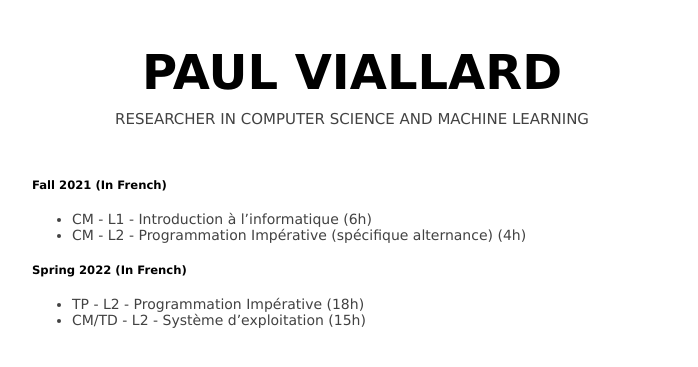
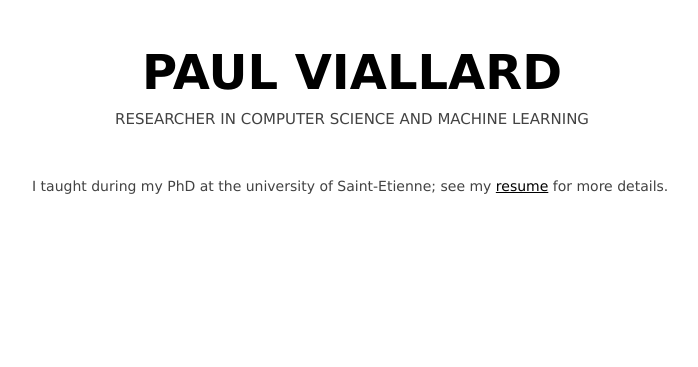
Before and after one commit to paulviallard/paulviallard.github.io, a Jekyll site: the page built from teaching.md, in a window 1280 px wide. Shown: the top 367 px of the page, without its empty margins (288-986 px from the left). Built offline with Jekyll 4.4.1, drawn with Linux system fonts in a browser that asks for light colours; our own code applies the rules of GitHub Pages for plain Markdown files.

Commit message:
feat: remove some details for the teaching

```diff
--- a/teaching.md
+++ b/teaching.md
@@ -1,3 +1,5 @@
+I taught during my PhD at the university of Saint-Etienne; see my [resume](/assets/resume.pdf) for more details.
+
 <!--
 ##### Fall 2019 (In French)
 
@@ -20,7 +22,7 @@
 - TP - L2 - Programmation Impérative (18h)
 - TP - L1 - Outils Informatiques (14h)
 - CM/TD - L2 - Système d'exploitation (16h)
--->
+
 ##### Fall 2021 (In French)
 
 - CM - L1 - Introduction à l'informatique (6h)
@@ -30,3 +32,4 @@
 
 - TP - L2 - Programmation Impérative (18h)
 - CM/TD - L2 - Système d'exploitation (15h)
+-->
```
